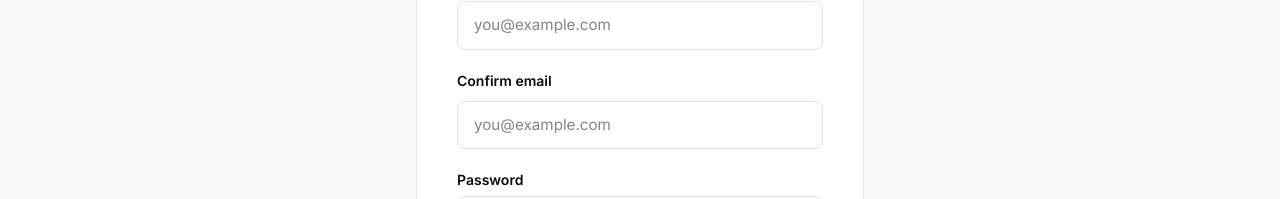
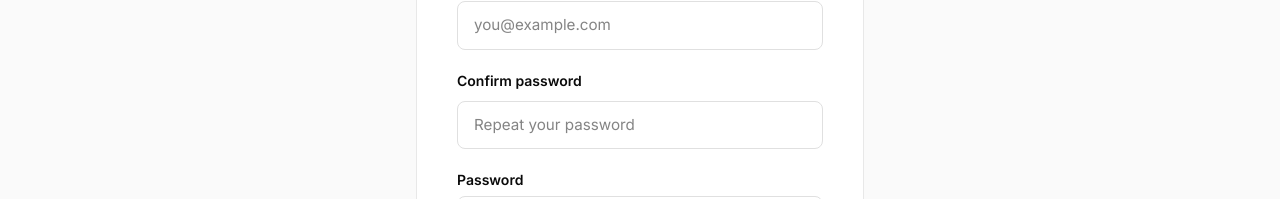
Before and after one commit to teacherprepsofficial-cloud/nomadicmatch, a Next.js app: page /register in a window 1280 px wide. Shown: the part 383-582 px from the top of the page. Built offline with nearby package versions, Linux system fonts and the light colour scheme.

Commit message:
Confirm password field with green match indicator

```diff
--- a/app/register/page.tsx
+++ b/app/register/page.tsx
@@ -8,19 +8,19 @@ export default function RegisterPage() {
   const router = useRouter()
   const [firstName, setFirstName] = useState('')
   const [email, setEmail] = useState('')
-  const [emailConfirm, setEmailConfirm] = useState('')
   const [password, setPassword] = useState('')
+  const [passwordConfirm, setPasswordConfirm] = useState('')
   const [error, setError] = useState('')
   const [loading, setLoading] = useState(false)
 
-  const emailsMatch = email.length > 0 && emailConfirm.length > 0 && email.toLowerCase() === emailConfirm.toLowerCase()
+  const passwordsMatch = password.length > 0 && passwordConfirm.length > 0 && password === passwordConfirm
 
   async function handleSubmit(e: React.FormEvent) {
     e.preventDefault()
     setError('')
 
-    if (!emailsMatch) {
-      setError('Email addresses do not match')
+    if (!passwordsMatch) {
+      setError('Passwords do not match')
       return
     }
 
@@ -129,24 +129,24 @@ export default function RegisterPage() {
 
               <div>
                 <div className="flex items-center justify-between mb-1">
-                  <label className="form-label" htmlFor="emailConfirm">Confirm email</label>
-                  {emailsMatch && (
+                  <label className="form-label" htmlFor="passwordConfirm">Confirm password</label>
+                  {passwordsMatch && (
                     <span className="text-xs font-semibold flex items-center gap-1" style={{ color: '#16a34a' }}>
                       <svg width="14" height="14" viewBox="0 0 14 14" fill="none"><circle cx="7" cy="7" r="7" fill="#16a34a"/><path d="M4 7l2 2 4-4" stroke="white" strokeWidth="1.5" strokeLinecap="round" strokeLinejoin="round"/></svg>
-                      Emails match
+                      Passwords match
                     </span>
                   )}
                 </div>
                 <input
-                  id="emailConfirm"
-                  type="email"
+                  id="passwordConfirm"
+                  type="password"
                   className="form-input"
-                  value={emailConfirm}
-                  onChange={(e) => setEmailConfirm(e.target.value)}
-                  placeholder="you@example.com"
+                  value={passwordConfirm}
+                  onChange={(e) => setPasswordConfirm(e.target.value)}
+                  placeholder="Repeat your password"
                   required
-                  autoComplete="off"
-                  style={emailConfirm.length > 0 && !emailsMatch ? { borderColor: '#C41E3A' } : emailsMatch ? { borderColor: '#16a34a' } : {}}
+                  autoComplete="new-password"
+                  style={passwordConfirm.length > 0 && !passwordsMatch ? { borderColor: '#C41E3A' } : passwordsMatch ? { borderColor: '#16a34a' } : {}}
                 />
               </div>
 
```
